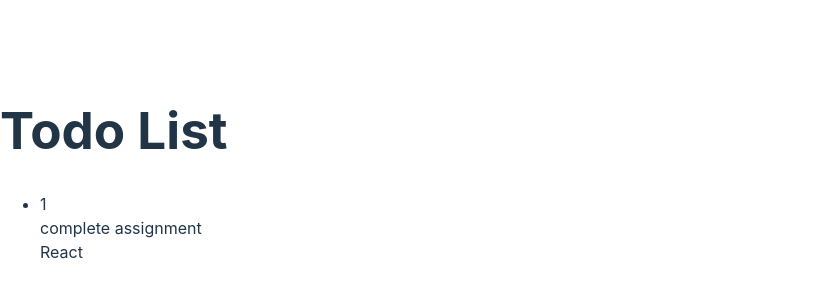
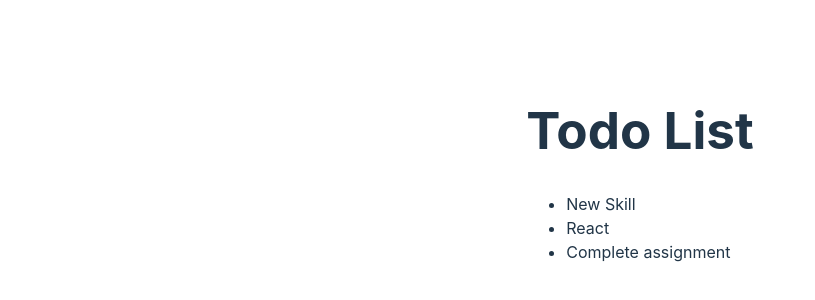
Before and after one commit to Uni-syeda/react-todo1, a React (Vite) app: page / in a window 1280 px wide. Shown: the part 226-526 px from the top of the page, without its empty margins (0-815 px from the left). Built offline with nearby package versions, Linux system fonts and the light colour scheme.

Commit message:
updated assignment

```diff
--- a/src/App.jsx
+++ b/src/App.jsx
@@ -1,10 +1,19 @@
 import * as React from "react";
+import './App.css'
 
 const todoList = [
   {
     id: 1,
-    title: "complete assignment",
-    language: "React",
+    title: "New Skill"
+
+  },
+  {
+    id: 2,
+    title: "React"
+  },
+  {
+    id: 3,
+    title: "Complete assignment"
   },
 ];
 
@@ -15,10 +24,10 @@ function App() {
       <ul>
         {todoList.map(function (item) {
           return (
-            <li key={item.id}>
-              <div>{item.id}</div>
+            <li key={item.id}>{item.title}
+              {/* <div>{item.id}</div>
               <div>{item.title}</div>
-              <div>{item.language}</div>
+              <div>{item.language}</div> */}
             </li>
           );
         })}
```
